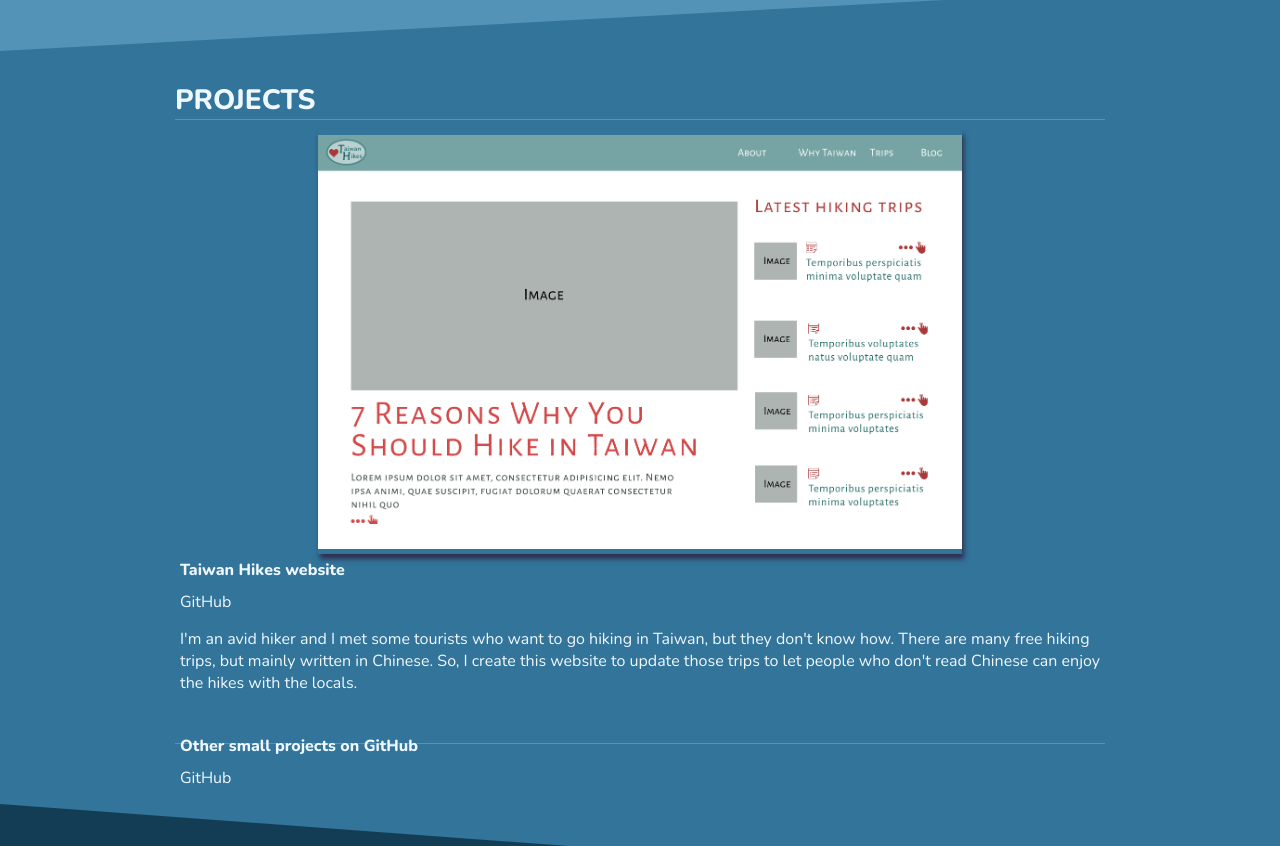
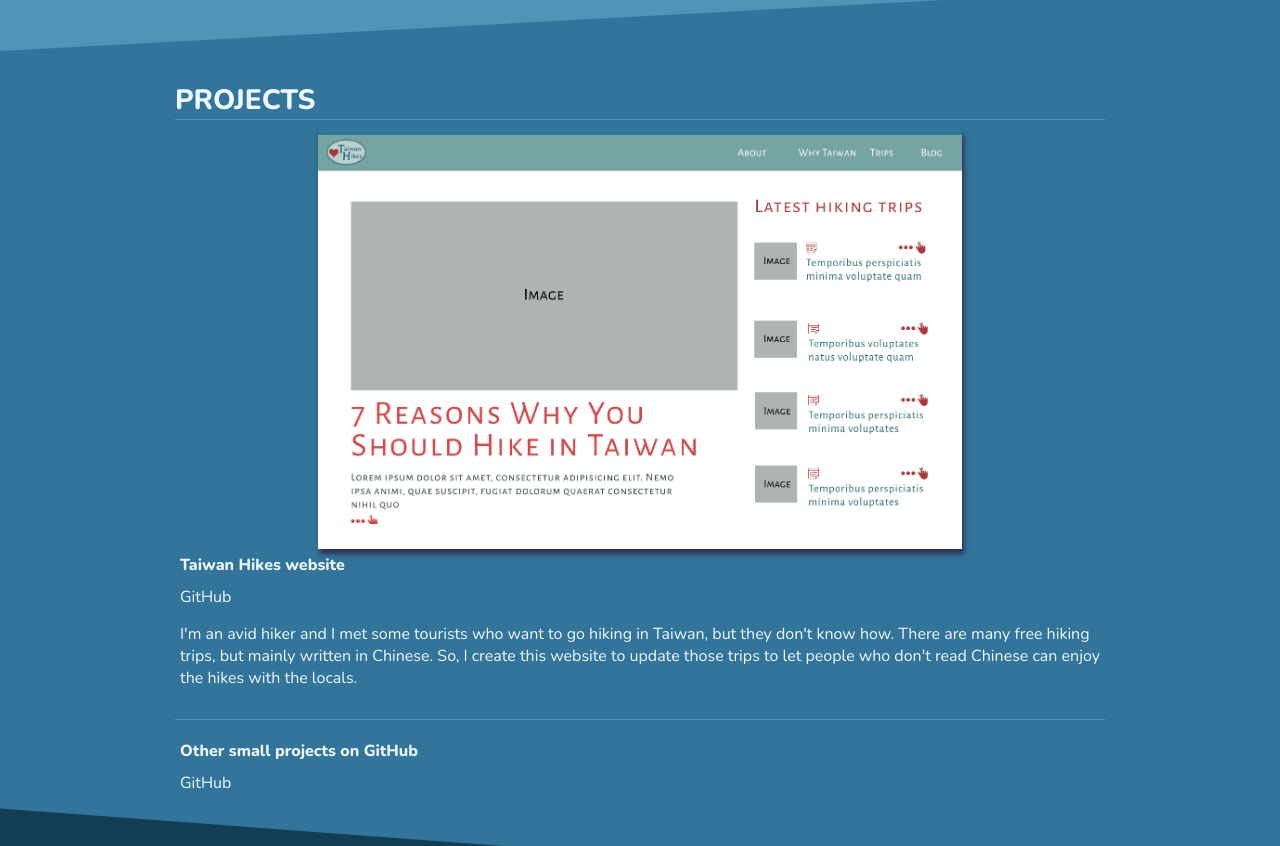
Before and after one commit to anusha-lee/anusha-lee.github.io, a website: page index.html in a window 1280 px wide. Shown: the part 1460-2306 px from the top of the page. Drawn offline with nearby package versions, Linux system fonts and the light colour scheme.

Commit message:
fix projects section layout

```diff
--- a/scss/style.scss
+++ b/scss/style.scss
@@ -442,7 +442,7 @@ img {
   margin: -10rem auto;
   padding: 10rem 2rem 10rem;
   width: 100%;
-  min-height: max-content;
+  min-height: auto; //max-content;
   background-color: $color-light-teal;
   @include clip-path-left;
   position: relative;
@@ -469,12 +469,14 @@ img {
     margin: 1rem 0 1rem auto;
     padding: 1rem 0.5rem;
     width: 90%;
-    min-height: max-content;
+    height: max-content;
     grid-column: 1 / 2;
     grid-row: 2 / 3;
 
     @include section-grid-mobile;
-    grid-template-rows: auto repeat(2, minmax(auto, 8%)) minmax(20%, 35%);
+    grid-template-rows:
+      minmax(max-content, 32%) repeat(2, minmax(max-content, 10%))
+      minmax(max-content, 35%);
     justify-items: end;
 
     @media only screen and (min-width: 560px) {
@@ -485,7 +487,8 @@ img {
     &--img {
       max-width: 70%;
       height: auto;
-      padding: 0.5rem 0;
+      margin-bottom: 1rem;
+      padding: 0.5rem 0 0;
       position: relative;
       border-radius: 0;
       object-fit: cover;
@@ -505,7 +508,7 @@ img {
     &--subtitle {
       grid-column: 1 / 2;
       grid-row: 2 / 3;
-      height: auto;
+      height: min-content;
       display: inline-block;
       padding: 0.5rem 0;
 
@@ -535,8 +538,8 @@ img {
     &--text {
       grid-column: 1 / 2;
       grid-row: 4 / 5;
-      padding: 1rem 0;
-      height: fit-content;
+      padding: 1rem 0 2rem;
+      height: min-content;
 
       text-align: right;
       color: $color-white;
```
Also changed, not shown: css/style.css, 1 other file.
